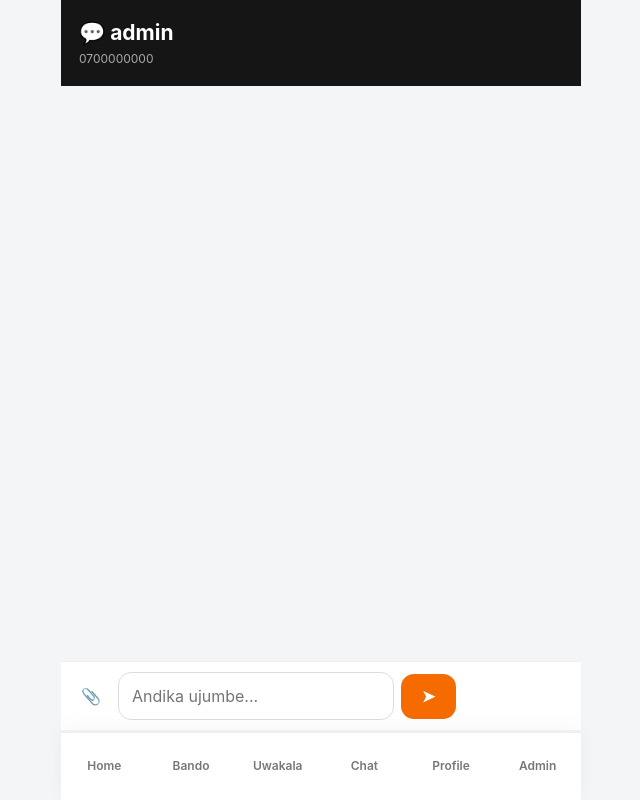
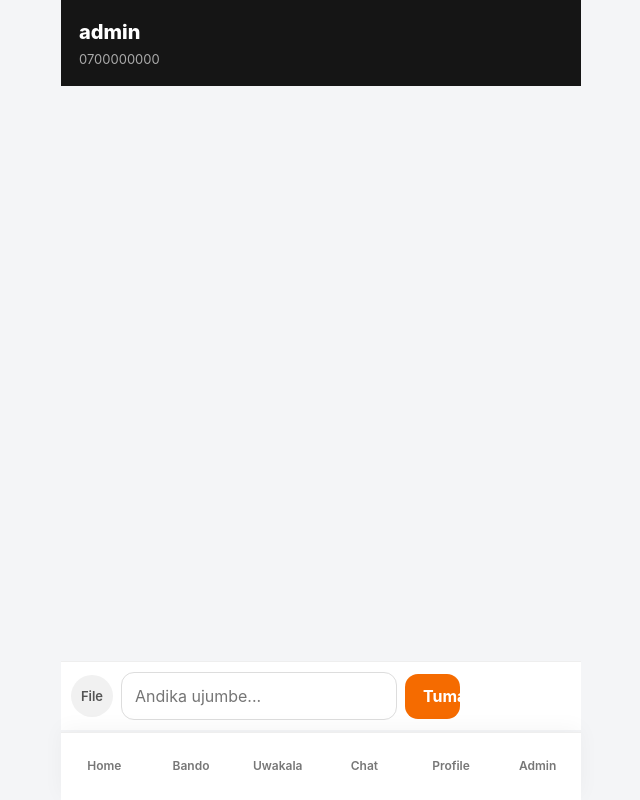
Before and after one commit to keyramkey/halotel-bando, a Flask app: page /admin/chat/1 in a window 1280 px wide. Shown: the whole page, without its empty margins (319-959 px from the left). Run offline with Flask 3, Linux system fonts and the light colour scheme; the visitor is signed in with stand-in values (Sample User, id 1); some libraries are stand-ins or nearby versions.

Commit message:
Update admin_chat.html

```diff
--- a/templates/admin_chat.html
+++ b/templates/admin_chat.html
@@ -1,57 +1,50 @@
 {% extends "base.html" %}
 
-{% block title %}Chat Customer{% endblock %}
+{% block title %}Chat - {{ user.username }}{% endblock %}
 
 {% block content %}
-
 <style>
     .chat-head {
         background: #151515;
         color: white;
         padding: 18px;
     }
-
     .chat-head h1 {
-        font-size: 21px;
+        font-size: 20px;
+        font-weight: 800;
     }
-
     .chat-head p {
         color: #aaa;
-        font-size: 12px;
+        font-size: 13px;
         margin-top: 4px;
     }
-
     .chat-body {
         padding: 15px;
         min-height: calc(100vh - 230px);
     }
-
     .message {
         max-width: 82%;
         padding: 11px 13px;
         border-radius: 16px;
         margin-bottom: 9px;
         font-size: 14px;
+        line-height: 1.4;
     }
-
     .message.customer {
         background: white;
         border-bottom-left-radius: 5px;
     }
-
     .message.admin {
         margin-left: auto;
         background: #f56b00;
         color: white;
         border-bottom-right-radius: 5px;
     }
-
     .message img {
         width: 100%;
         border-radius: 10px;
         margin-top: 7px;
     }
-
     .chat-form {
         position: fixed;
         bottom: 70px;
@@ -62,13 +55,11 @@
         background: white;
         border-top: 1px solid #eee;
     }
-
     .chat-row {
         display: flex;
-        gap: 7px;
+        gap: 8px;
         align-items: center;
     }
-
     .chat-input {
         flex: 1;
         height: 45px;
@@ -77,106 +68,72 @@
         padding: 0 15px;
         outline: none;
     }
-
     .send {
-        width: 48px;
         height: 45px;
+        padding: 0 18px;
         border: 0;
-        border-radius: 50%;
+        border-radius: 25px;
         background: #f56b00;
         color: white;
+        font-weight: 700;
+        font-size: 14px;
+        cursor: pointer;
     }
-
     .attach {
-        width: 40px;
-        text-align: center;
+        width: 42px;
+        height: 42px;
+        display: grid;
+        place-items: center;
+        background: #f1f1f1;
+        border-radius: 50%;
         cursor: pointer;
+        font-size: 13px;
+        font-weight: 600;
+        color: #555;
     }
 </style>
 
-
 <div class="chat-head">
-
-    <h1>💬 {{ user.username }}</h1>
-
-    <p>
-        {{ user.phone }}
-    </p>
-
+    <h1>{{ user.username }}</h1>
+    <p>{{ user.phone }}</p>
 </div>
 
-
 <div class="chat-body">
-
     {% for msg in messages %}
-
         <div class="message {{ msg.sender }}">
-
             {% if msg.message %}
                 <div>{{ msg.message }}</div>
             {% endif %}
-
             {% if msg.image %}
-
-        <img
-            src="{{ url_for('static', filename='uploads/' + msg.image) }}"
-        >
-
+                <img src="{{ url_for('static', filename='uploads/' + msg.image) }}">
             {% endif %}
-
+        </div>
+    {% endfor %}
 </div>
 
-{% endfor %}
-
-</div>
-
-
-<form
-    class="chat-form"
-    id="adminChatForm"
-    enctype="multipart/form-data"
->
-
+<form class="chat-form" id="adminChatForm" enctype="multipart/form-data">
     <div class="chat-row">
-
         <label class="attach">
-            📎
-
-            <input
-                type="file"
-                name="image"
-                accept="image/*"
-                hidden
-            >
-
+            File
+            <input type="file" name="image" accept="image/*" hidden>
         </label>
-
         <input
             class="chat-input"
             name="message"
             placeholder="Andika ujumbe..."
+            autocomplete="off"
         >
-
-        <button class="send">
-            ➤
+        <button class="send" type="submit">
+            Tuma
         </button>
-
     </div>
-
 </form>
 
-
 <script>
-
-const form =
-    document.getElementById("adminChatForm");
-
+const form = document.getElementById("adminChatForm");
 form.addEventListener("submit", async (e) => {
-
     e.preventDefault();
-
     const data = new FormData(form);
-
     const response = await fetch(
         "{{ url_for('admin_send_message', user_id=user.id) }}",
         {
@@ -184,15 +141,10 @@ form.addEventListener("submit", async (e) => {
             body: data
         }
     );
-
     const result = await response.json();
-
     if (result.success) {
         location.reload();
     }
-
 });
-
 </script>
-
 {% endblock %}
```
Lines whose indentation alone changed are shown as unchanged.
